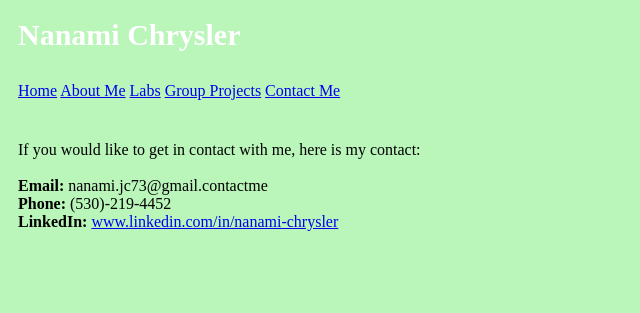
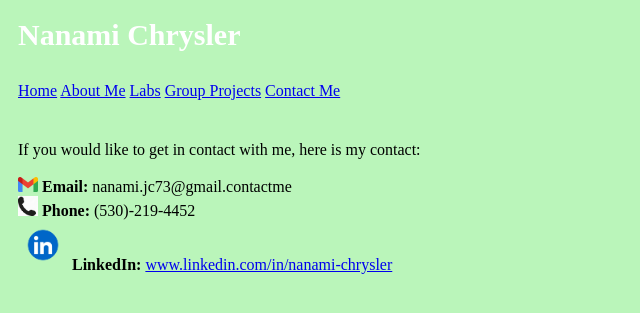
Before and after one commit to nanamichrysler/itws1100-chrysn, a PHP site: page /contactMe/contactme.html in a window 1280 px wide. Shown: the top 313 px of the page, without its empty margins (0-640 px from the left). Run offline with PHP 8.4, Linux system fonts and the light colour scheme.

Commit message:
lab3
added icons on contact page

```diff
--- a/contactMe/contactme.html
+++ b/contactMe/contactme.html
@@ -16,8 +16,11 @@
     </div>
     <p>
     If you would like to get in contact with me, here is my contact: <br><br>
+    <img src="../resources/images/gmail icon.png" alt="Gmail" class="img-gmail">
     <strong>Email:</strong> nanami.jc73@gmail.contactme <br>
+    <img src="../resources/images/phone icon.png" alt="Phone" class="img-gmail">
     <strong>Phone:</strong> (530)-219-4452<br>
+    <img src="../resources/images/linkedin icon.webp" alt="LinkedIn" class="img-linkedIn">
     <strong>LinkedIn:</strong> <a href="https://www.linkedin.com/in/nanami-chrysler">www.linkedin.com/in/nanami-chrysler</a>
     </p>
   </body>
--- a/resources/mySite.css
+++ b/resources/mySite.css
@@ -94,3 +94,13 @@ p {
   height: 200px;
   /*object-fit: cover;*/
 }
+
+.img-gmail {
+  width: 20px;
+  height: auto;
+}
+
+.img-linkedIn {
+  width: 50px;
+  height: auto;
+}
```
Also changed, not shown: resources/images/gmail icon.png (added), resources/images/linkedin icon.webp (added), resources/images/phone icon.png (added).
